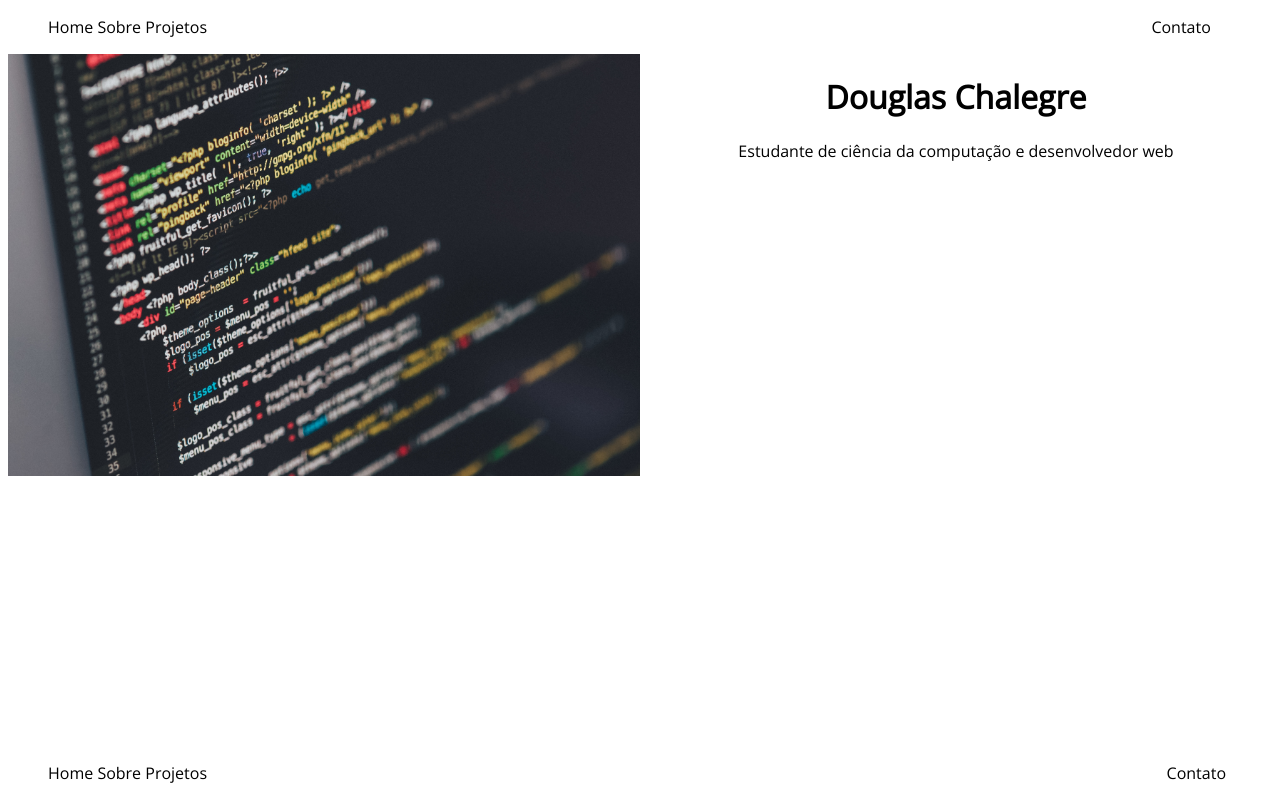
After one commit to douglaschalegre/douglaschalegre.github.io, a PHP site: page /index.php in a window 1280 px wide. The commit adds this page. Run offline with PHP 8.4, Linux system fonts and the light colour scheme.

Commit message:
Implementando PHP e SASS

```diff
--- /dev/null
+++ b/footer.php
@@ -0,0 +1,15 @@
+    <footer>
+        <nav>
+        <div class="main-wrapper">
+                <ul>
+                    <li>Home</li>
+                    <li>Sobre</li>
+                    <li>Projetos</li>
+                    <a>Contato</a>
+                </ul>
+
+            </div>
+        </nav>
+    </footer>
+</body>
+</html>
--- a/index.html
+++ b/header.php
@@ -1,4 +1,4 @@
-<<!DOCTYPE html>
+<!DOCTYPE html>
 <html>
 <head>
     <meta charset="utf-8" />
@@ -9,6 +9,16 @@
     <script src="main.js"></script>
 </head>
 <body>
-    <h1>Douglas Chalegre</h1>
-</body>
-</html>>
+    <header>
+        <nav>
+            <div class="main-wrapper">
+                <ul>
+                    <li>Home</li>
+                    <li>Sobre</li>
+                    <li>Projetos</li>
+                    <a>Contato</a>
+                </ul>
+
+            </div>
+        </nav>
+    </header>
--- /dev/null
+++ b/index.php
@@ -0,0 +1,16 @@
+<?php
+    include_once 'header.php';
+?>
+
+<div class='divLeft'>
+
+</div>
+
+<div class='divRight'>
+    <h1>Douglas Chalegre</h1>
+    <p>Estudante de ciência da computação e desenvolvedor web</p>
+</div>
+
+<?php
+    include_once 'footer.php';
+?>
--- /dev/null
+++ b/main.css
@@ -0,0 +1,60 @@
+@import url("https://fonts.googleapis.com/css?family=Open+Sans");
+body {
+  font-family: "Open Sans", sans-serif;
+}
+
+.main-wrapper {
+  margin: 0 auto;
+  width: 100%;
+  /* HEADER */
+}
+
+header nav div ul {
+  /* DIV PRINCIPAL ESQUERDA */
+}
+header nav div ul li {
+  list-style: none;
+  display: inline;
+}
+header nav div ul a {
+  float: right;
+  margin-right: 5%;
+}
+
+.divLeft {
+  background: url(assets/img/coding.jpg);
+  background-size: 100%;
+  background-repeat: no-repeat;
+  float: left;
+  width: 50%;
+  height: 630px;
+  /* DIV PRINCIPAL DIREITA */
+}
+.divLeft img {
+  width: 100%;
+  height: auto;
+}
+
+.divRight {
+  text-align: center;
+  float: right;
+  width: 50%;
+  height: 630px;
+  /* FOOTER */
+}
+
+footer nav div {
+  position: absolute;
+  bottom: 0;
+}
+footer nav div ul li {
+  list-style: none;
+  display: inline;
+}
+footer nav div ul a {
+  display: inline;
+  float: right;
+  margin-right: 5%;
+}
+
+/*# sourceMappingURL=main.css.map */
--- /dev/null
+++ b/main.sass
@@ -0,0 +1,50 @@
+@import url('https://fonts.googleapis.com/css?family=Open+Sans')
+body
+    font-family: 'Open Sans', sans-serif
+
+.main-wrapper
+    margin: 0 auto
+    width: 100%
+
+    /* HEADER */
+header nav div ul
+    li
+        list-style: none
+        display: inline
+    a
+        float: right
+        margin-right: 5%
+
+
+    /* DIV PRINCIPAL ESQUERDA */
+.divLeft
+    background: url(assets/img/coding.jpg)
+    background-size: 100%
+    background-repeat: no-repeat
+    float: left
+    width: 50%
+    height: 630px
+    img
+        width: 100%
+        height: auto
+
+    /* DIV PRINCIPAL DIREITA */
+.divRight
+    text-align: center
+    float: right
+    width: 50%
+    height: 630px
+
+    /* FOOTER */
+
+footer nav div
+    position: absolute
+    bottom: 0
+    ul
+        li
+            list-style: none
+            display: inline
+        a
+            display: inline
+            float: right
+            margin-right: 5%
```
Also changed, not shown: assets/img/coding.jpg (added), assets/img/teste.jpg (added), 3 other files.
